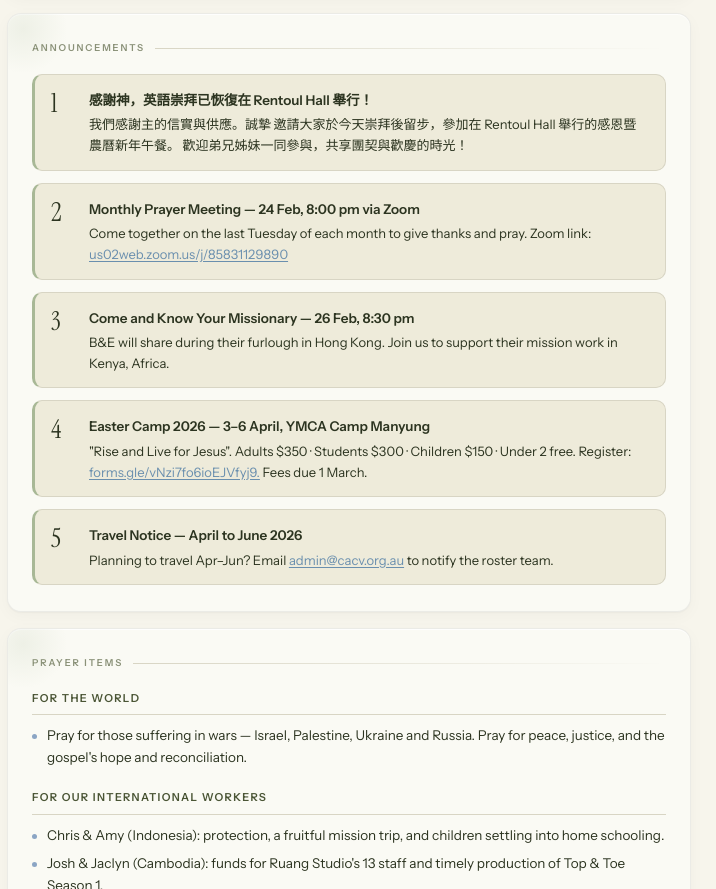
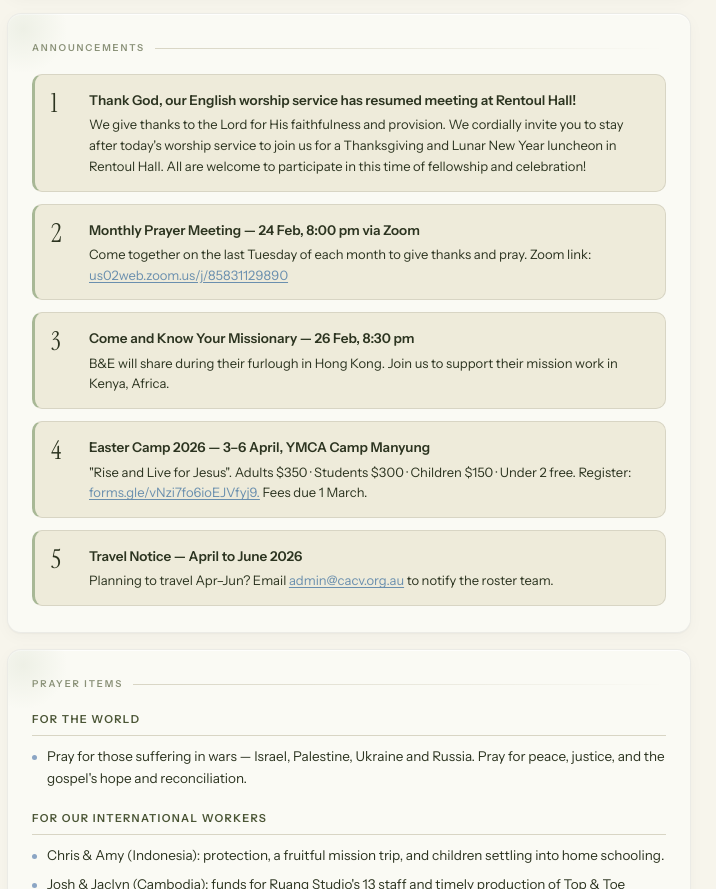
Before and after one commit to phoaar/cacv-bulletin-automation, a plain HTML site: page bulletin-20260222.html in a window 1280 px wide. Shown: the part 1452-2341 px from the top of the page, without its empty margins (291-1007 px from the left). Drawn offline with Linux system fonts and the light colour scheme.

Commit message:
deploy: 394b9454f473e0c220afb56636adb1d459a7a6a1

```diff
--- a/bulletin-20260222.html
+++ b/bulletin-20260222.html
@@ -867,10 +867,8 @@
       <div class="announce">
         <div class="announce-n">1</div>
         <div>
-          <div class="announce-t">感謝神，英語崇拜已恢復在 Rentoul Hall 舉行！</div>
-          <div class="announce-b">我們感謝主的信實與供應。誠摯
-邀請大家於今天崇拜後留步，參加在 Rentoul Hall 舉行的感恩暨農曆新年午餐。
-歡迎弟兄姊妹一同參與，共享團契與歡慶的時光！</div>
+          <div class="announce-t">Thank God, our English worship service has resumed meeting at Rentoul Hall!</div>
+          <div class="announce-b">We give thanks to the Lord for His faithfulness and provision. We cordially invite you to stay after today's worship service to join us for a Thanksgiving and Lunar New Year luncheon in Rentoul Hall. All are welcome to participate in this time of fellowship and celebration!</div>
         </div>
       </div>
       <div class="announce">
```
Also changed, not shown: index.html (+2 -4 lines).
